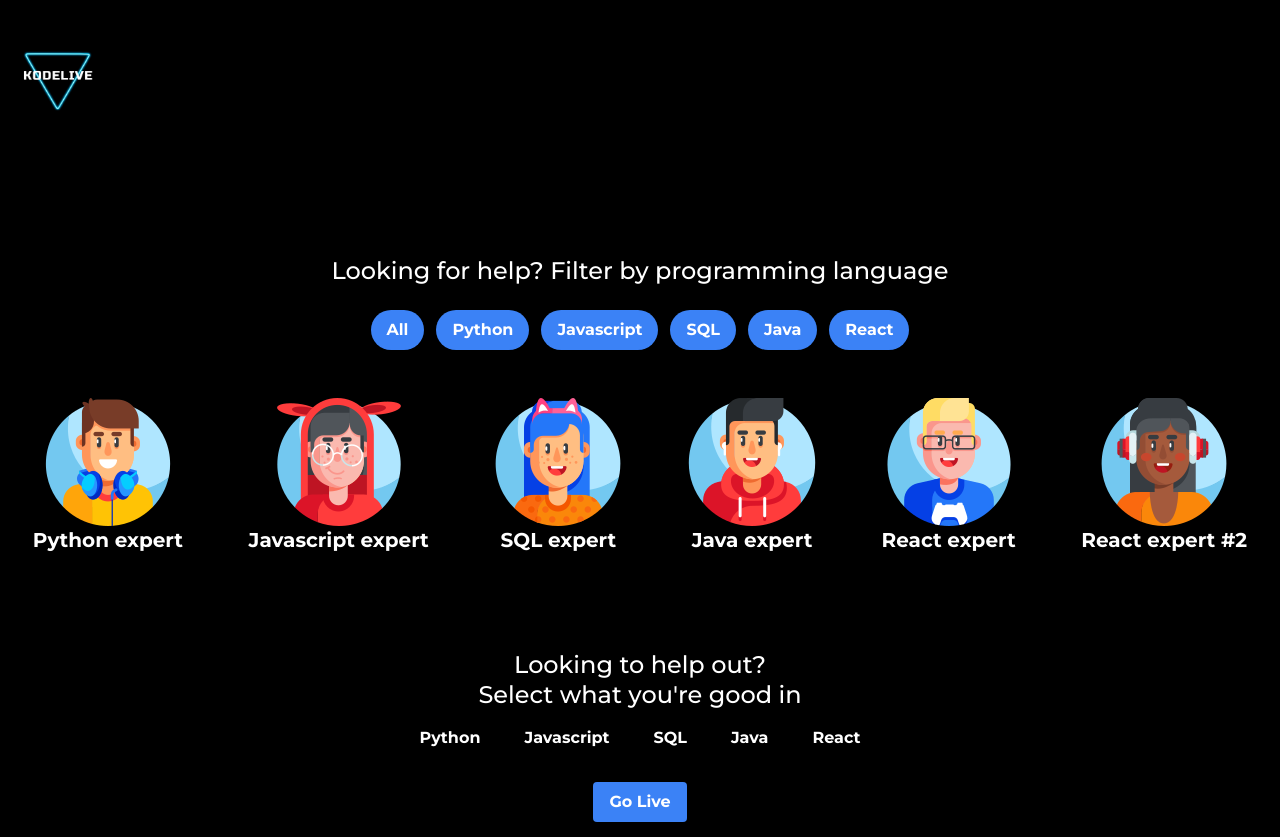
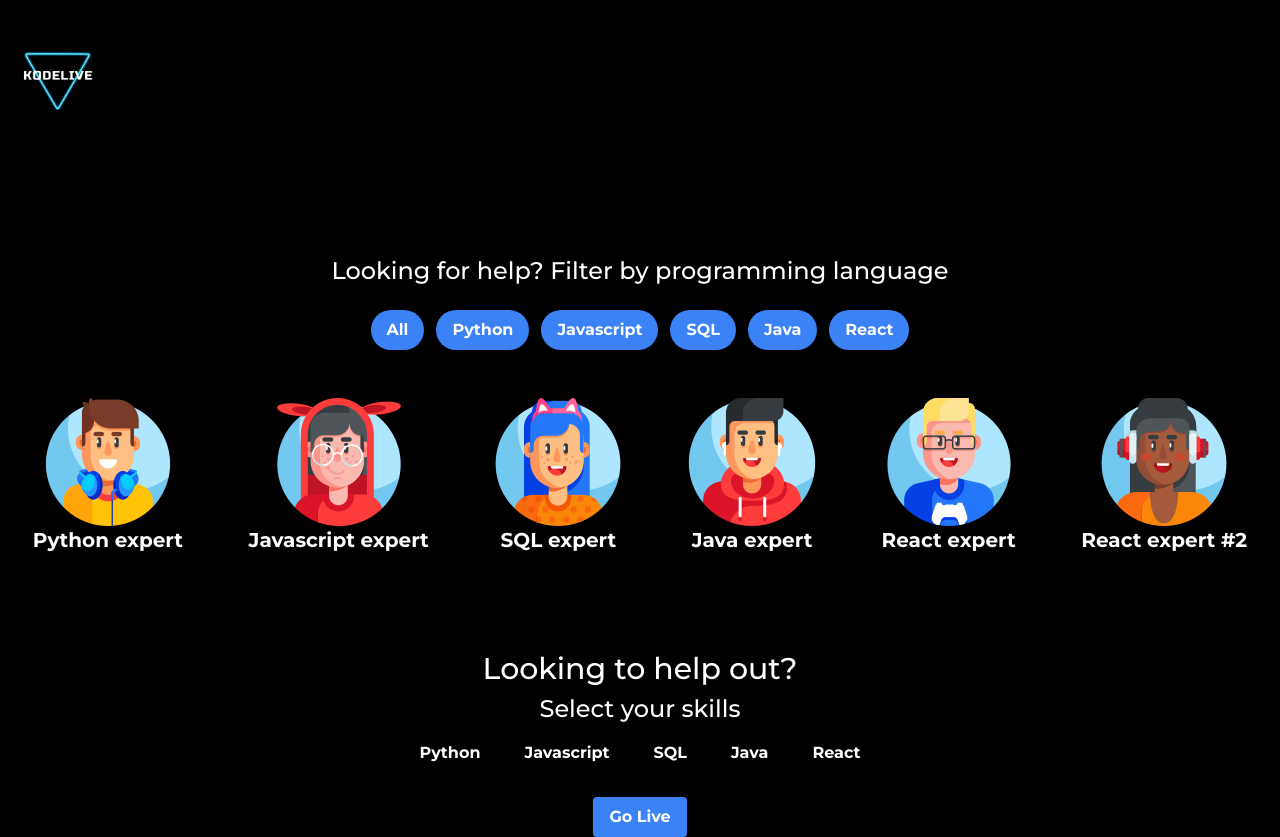
Before and after one commit to mayakano/kodelive, a React (Create React App) app: page / in a window 1280 px wide. Built offline with nearby package versions, Linux system fonts and the light colour scheme; what @daily-co/daily-js would draw is missing.

Commit message:
text updates

```diff
--- a/src/components/Live.js
+++ b/src/components/Live.js
@@ -97,8 +97,8 @@ const Live = ({list}) => {
   return (
 
 <div className='text-center'>
-    <h3 className='font-medium leading-tight text-2xl mt-10 mb-2 text-white-600'>Looking to help out? <br />
-    Select what you're good in</h3>
+    <h3 className='font-medium leading-tight text-3xl mt-10 mb-2 text-white-700'>Looking to help out? <br />
+    <span className='text-2xl'>Select your skills</span></h3>
       {
         list.map((category, i)=> {
           return (
```
Also changed, not shown: 1 other file (tests, documents, lock files or other folders).
